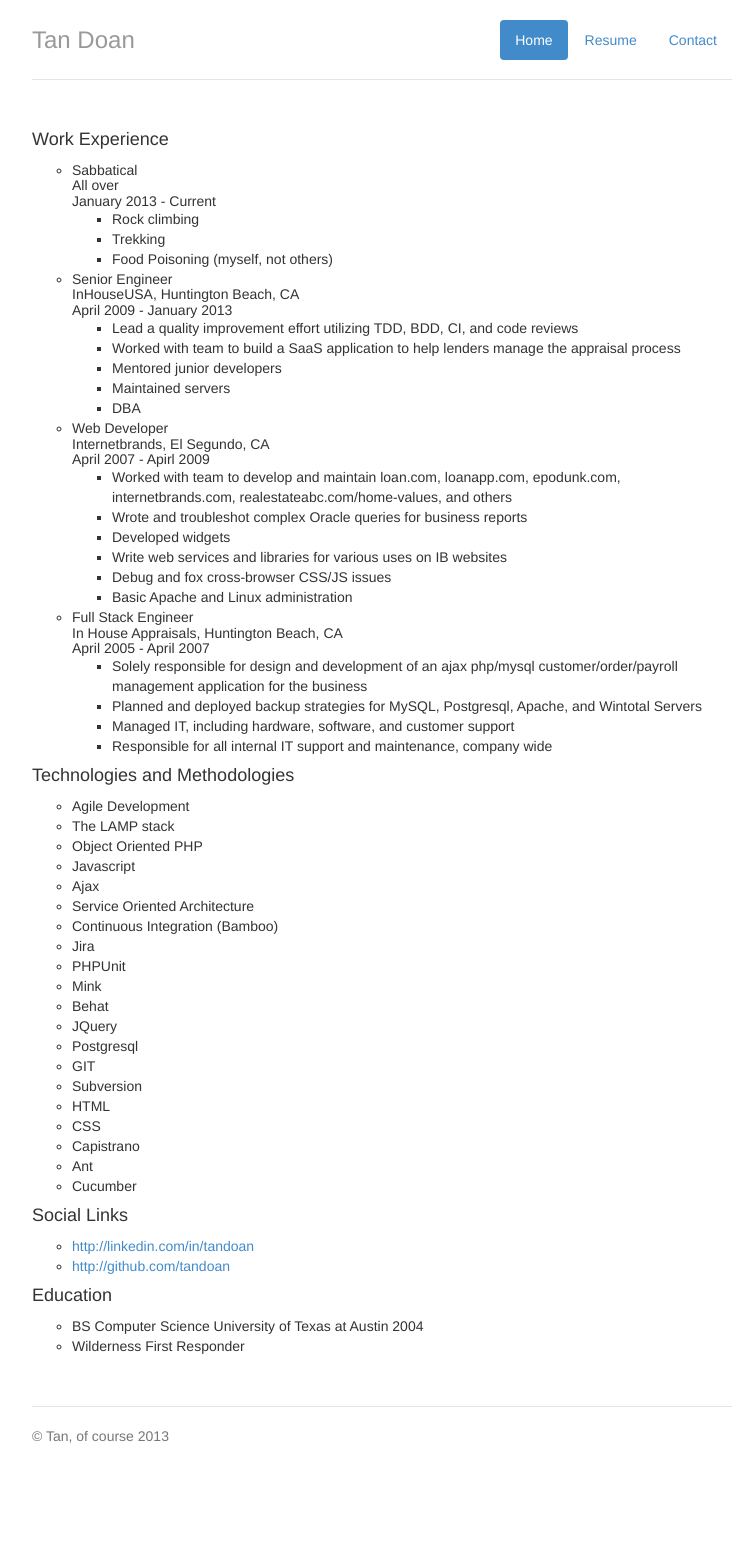
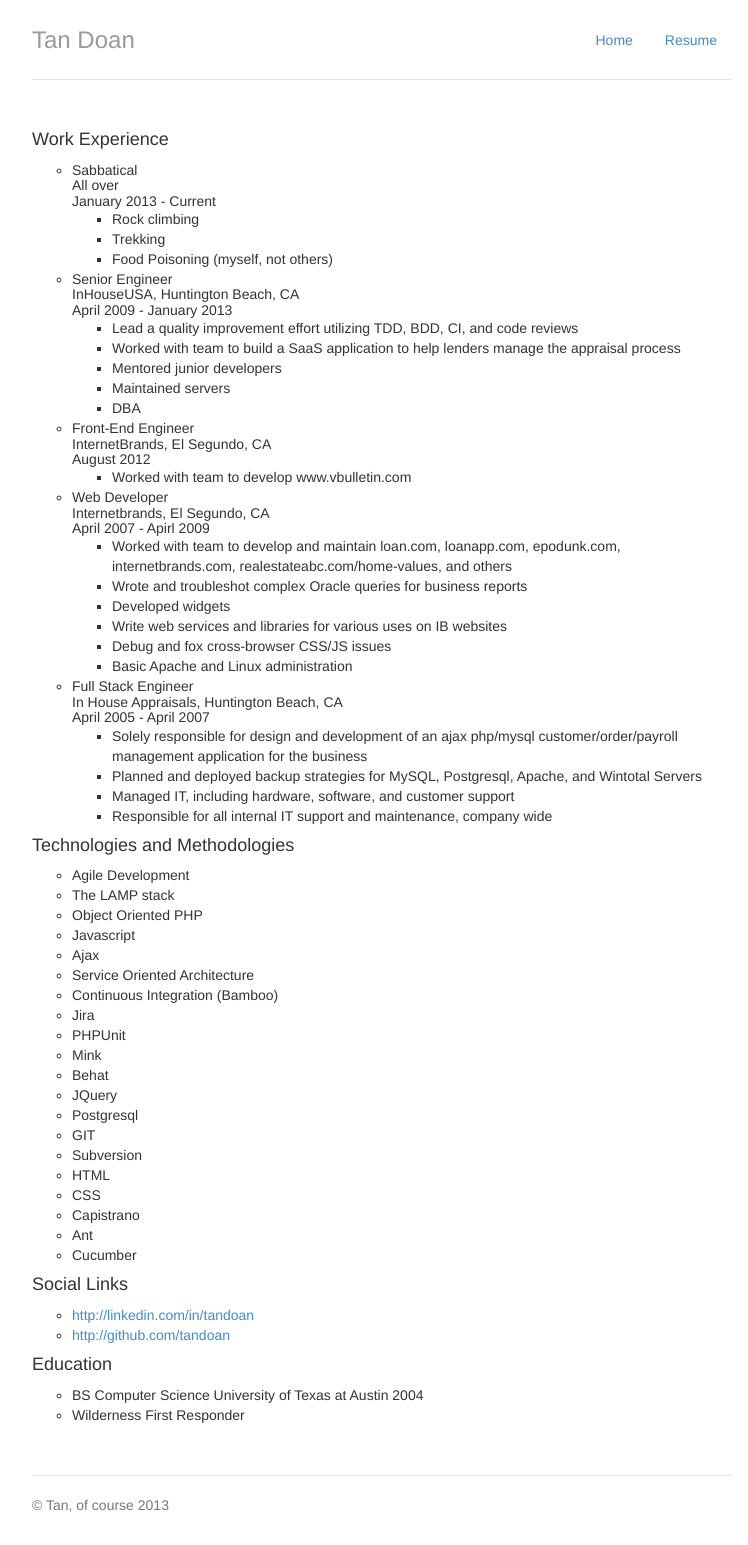
Before and after one commit to tandoan/tandoan.com, a CakePHP app: the page made by src/html/app/View/Pages/resume.ctp in a window 1280 px wide. Shown: the whole page, without its empty margins (258-1006 px from the left). Before the commit the page ends 1443 px from the top, so only its background shows below. Run offline with PHP 8.4 and a stand-in for CakePHP, Linux system fonts and the light colour scheme; the template is opened without the code that fills it, so the values that code supplies are empty; some libraries are stand-ins or nearby versions.

Commit message:
removing contacts updating resme

```diff
--- a/src/html/app/Controller/ContactController.php
+++ b/src/html/app/Controller/ContactController.php
@@ -51,7 +51,7 @@ class ContactController extends AppController {
 	}
 
 	public function email() {
-		$Email = new CakeEmail();
+		$Email = new CakeEmail('smtp');
 		$isSent = $Email->from(array($this->request->data['email'] => $this->request->data['name']))
 			->to('td@tandoan.com')
 		    ->subject('Contact form from tandoan.com '.$this->request->data['name'].$this->request->data['email'].$this->request->data['phone'])
--- a/src/html/app/View/Layouts/default.ctp
+++ b/src/html/app/View/Layouts/default.ctp
@@ -57,9 +57,8 @@ $cakeDescription = __d('cake_dev', 'Tan Doan');
     <div class="container">
   		<div class="header">
 			<ul class="nav nav-pills pull-right">
-			<li class="active"><a href="/">Home</a></li>
-			<li><a href="/resume/">Resume</a></li>
-			<li><a href="/contact/">Contact</a></li>
+				<li <?php if($indexActive) echo 'class="active"';?>><a href="/">Home</a></li>
+				<li <?php if($resumeActive) echo 'class="active"';?>><a href="/resume/">Resume</a></li>
 			</ul>
 			<h3 class="text-muted">Tan Doan</h3>
 		</div>
--- a/src/html/app/View/Pages/resume.ctp
+++ b/src/html/app/View/Pages/resume.ctp
@@ -25,6 +25,15 @@
           <li>Mentored junior developers</li>
           <li>Maintained servers</li>
           <li>DBA</li>
+        </ul>
+      </li>
+      <li>
+        <div class="job-info h5">Front-End Engineer<br>
+        InternetBrands, El Segundo, CA<br>
+        August 2012
+        </div>
+        <ul>
+          <li>Worked with team to develop www.vbulletin.com</li>
         </ul>
       </li>
       <li>
```
Also changed, not shown: src/html/app/Controller/PagesController.php (+17 -0 lines).
